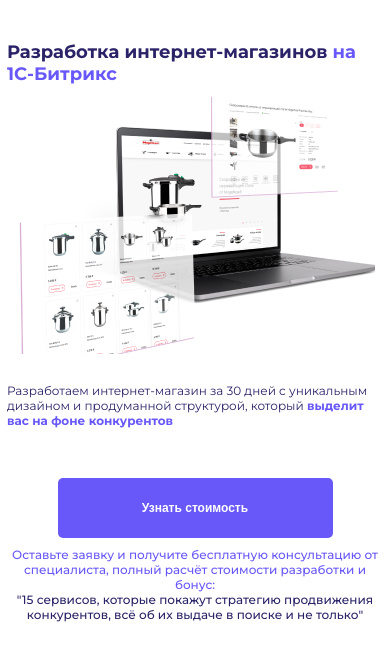
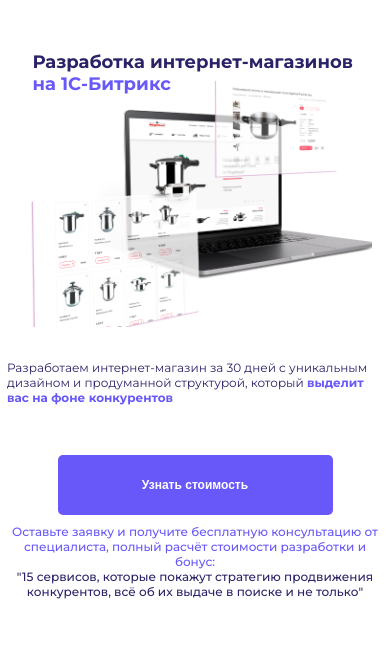
Before and after one commit to HotDogeMLG/------1.2, a plain HTML site: page index.html in a window 390 px wide. Shown: the part 69-730 px from the top of the page. Drawn offline with Linux system fonts and the light colour scheme.

Commit message:
Finalized (?) Mobile Home Page

```diff
--- a/index.html
+++ b/index.html
@@ -23,11 +23,11 @@
 
     <main class="main-body">
         <h2 class="heading main-body__heading">
-            <span> Разработка интернет-магазинов </span>
+            <span> Разработка интернет-магазинов <br> </span>
             <span class="light-part"> на 1C-Битрикс </span>
+            <img src="images/computer__small.png" alt="image of computer"
+            class="main-body__image">
         </h2>
-        <img src="images/computer__small.png" alt="image of computer"
-        class="main-body__image">
         <article class="main-body__description description">
             Разработаем интернет-магазин за 30 дней c уникальным дизайном и продуманной
             структурой, который
--- a/style.css
+++ b/style.css
@@ -40,6 +40,7 @@ header {
     height: 32.5px;
     width: 52px;
     margin-right: 10px;
+    flex-shrink: 0;
 }
 
 .header__phone-number, .header__menu {
@@ -55,20 +56,25 @@ header {
     align-items: center;
     margin: 0;
     padding: 7px;
-    min-height: 360px;
     color: hsla(246, 49%, 27%, 1);
 }
 
 .main-body__heading {
     font-size: 18px;
     font-weight: 700;
+    width: 345px;
+    height: 290px;
+    margin-bottom: 0px;
+    padding: 10px;
 }
 .light-part {
     color: hsla(246, 93%, 66%, 1);
 }
 
 .main-body__image {
-    margin-top: -45px;
+    object-position: -6px -54px;
+    width: 345px;
+    overflow: visible;
 }
 
 .main-body__description {
```
Also changed, not shown: images/rm355-pf-s73-card-laptop-01-mockup 2 (1).png (deleted).
